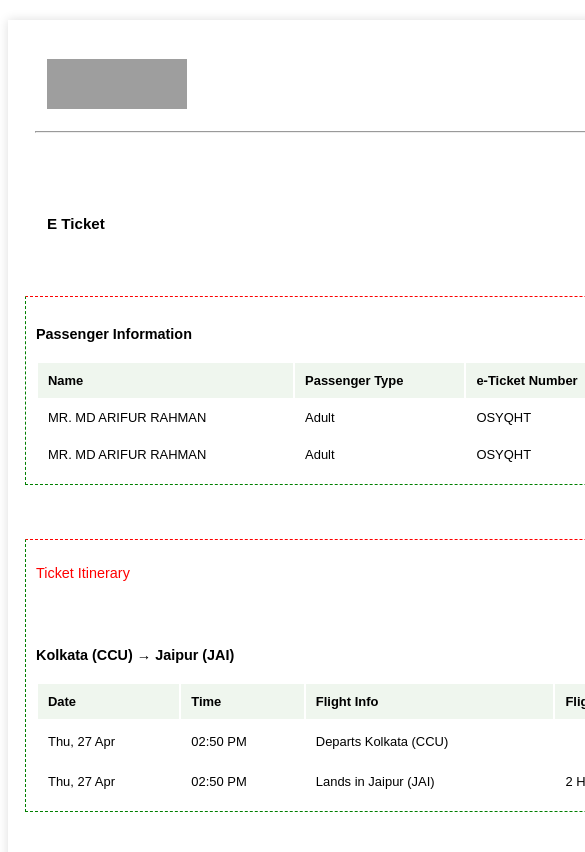
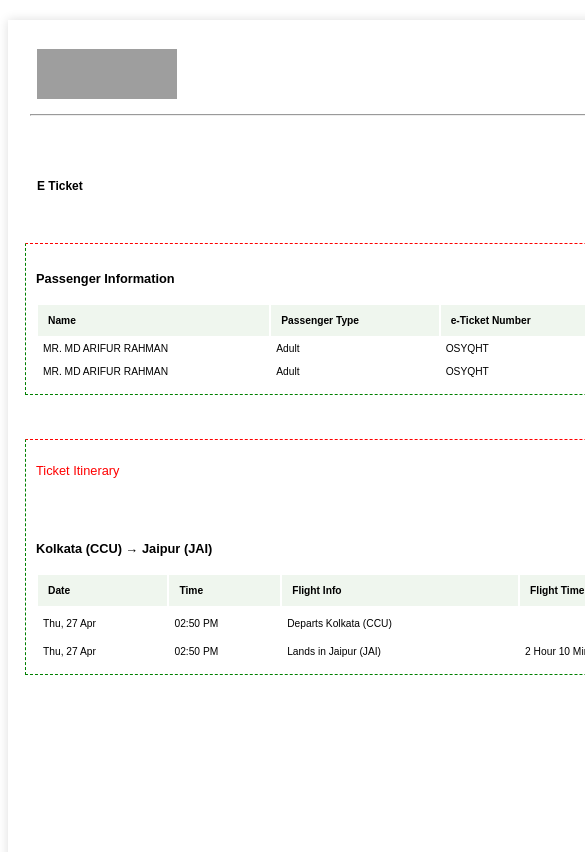
Before and after one commit to champmahfuz/Table-E-Ticket, a plain HTML site: page ETicket-payment.html in a window 390 px wide. Shown: the top 852 px of the page, 585 px wide, since content can reach past the window. Drawn offline with Linux system fonts and the light colour scheme; grey boxes are pictures that could not be loaded.

Commit message:
added payment

```diff
--- a/ETicket-payment.html
+++ b/ETicket-payment.html
@@ -13,7 +13,7 @@
 
       table th,
       table td {
-        font-size: 90%;
+        font-size: 80%;
         padding: 10px;
       }
 
@@ -23,6 +23,21 @@
 
       hr {
         /* border: 2px solid black; */
+      }
+
+      /* Responsive styles */
+      @media screen and (max-width: 600px) {
+        table.main-pd-wrapper {
+          width: 100%;
+          margin: 10px;
+        }
+        table.main-pd-wrapper td {
+          padding: 5px;
+        }
+        table.main-pd-wrapper img {
+          height: 30px;
+          width: 80px;
+        }
       }
     </style>
   </head>
@@ -204,7 +219,7 @@
               </td>
             </tr>
           </table>
-          <hr style="margin-left: 1100px; color: red" />
+          <hr style="margin-left: 1050px; color: red" />
           <table style="width: 100%; text-align: left">
             <tr>
               <td style="text-align: end">
```
